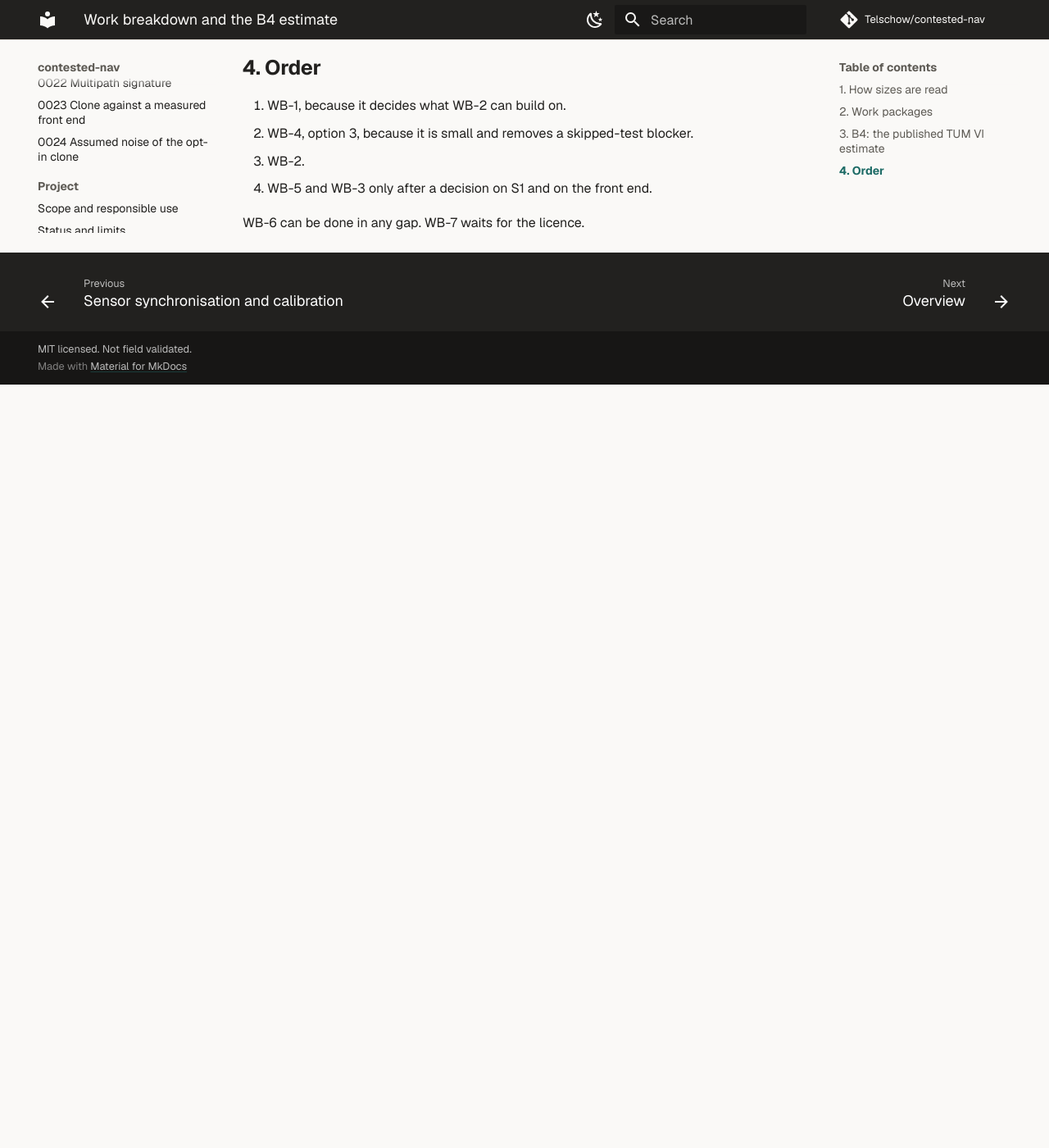
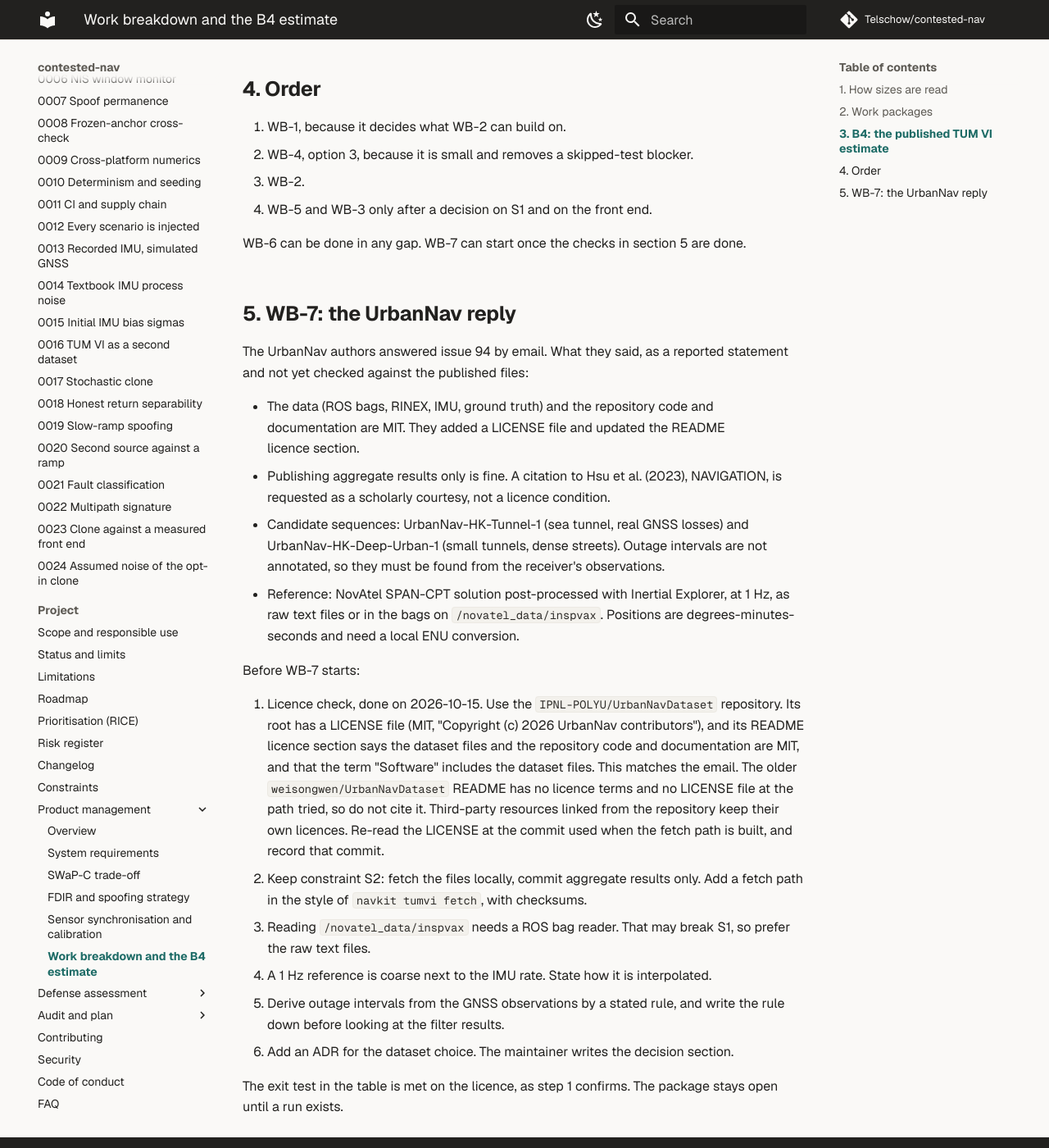
Before and after one commit to Telschow/contested-nav, an MkDocs documentation site: the page built from docs/product_management/05_work_breakdown.md, in a window 1280 px wide and 1400 px high, scrolled down 4071 px. Shown: the whole window at 82% size. Built offline with MkDocs 1.6.1 and Material for MkDocs 9.7.7, drawn with Linux system fonts in a browser that asks for light colours; comment, search, counter and statistics services are not loaded; before the commit the page ends 4540 px from its top, so only the background shows below that; some of the changed text lies outside the part shown.

Commit message:
docs: record the UrbanNav licence reply and check in the work breakdown (#90)
* Record UrbanNav licence reply in work breakdown

Add section 5 with the reported licence answer and a checklist for WB-7.
The reply is not yet checked against the published LICENSE file.

Co-Authored-By: Claude Sonnet 5.5 <noreply@anthropic.com>
Claude-Session: https://claude.ai/code/session_017jTdzpjZ6khc17PhiWY99H

* Record the UrbanNav licence check in the work breakdown

Co-Authored-By: Claude Sonnet 5.5 <noreply@anthropic.com>
Claude-Session: https://claude.ai/code/session_017jTdzpjZ6khc17PhiWY99H

---------

Co-authored-by: Claude <noreply@anthropic.com>

```diff
--- a/docs/product_management/05_work_breakdown.md
+++ b/docs/product_management/05_work_breakdown.md
@@ -27,7 +27,7 @@ TUM VI data path was M. No hours are quoted, because none were recorded.
 | WB-6 | Remaining P5-09 and P5-12 | Baseline records and the pull-request clean-up | None | S | Stated in the roadmap item. |
 | WB-7 | UrbanNav | A licence answer, then a third dataset | Issue 94 | M | The licence permits the use, or the dataset is dropped. |
 
-WB-1 is done: the [vision-ramp study](../vision_ramp.md) puts the floor at about 2 m/s for independent visual errors. WB-2 has a feasibility result: the [fault classification study](../fault_classification.md) separates multipath, calls spoofing in about three quarters of runs and has a control false-alarm rate of 35% on unseen runs, so the exit test is not met and the package stays open. WB-6 is done: the baseline records are dated snapshots by decision, and no housekeeping item is open. WB-4 is done: option 3 was taken and B4 is resolved (R5 in `CONSTRAINTS.md`). WB-7 is on hold.
+WB-1 is done: the [vision-ramp study](../vision_ramp.md) puts the floor at about 2 m/s for independent visual errors. WB-2 has a feasibility result: the [fault classification study](../fault_classification.md) separates multipath, calls spoofing in about three quarters of runs and has a control false-alarm rate of 35% on unseen runs, so the exit test is not met and the package stays open. WB-6 is done: the baseline records are dated snapshots by decision, and no housekeeping item is open. WB-4 is done: option 3 was taken and B4 is resolved (R5 in `CONSTRAINTS.md`). WB-7 is unblocked on the licence question: see section 5.
 
 ## 3. B4: the published TUM VI estimate
 
@@ -56,4 +56,37 @@ for the licence hint. Neither is a reproduction.
 3. WB-2.
 4. WB-5 and WB-3 only after a decision on S1 and on the front end.
 
-WB-6 can be done in any gap. WB-7 waits for the licence.
+WB-6 can be done in any gap. WB-7 can start once the checks in section 5 are done.
+
+## 5. WB-7: the UrbanNav reply
+
+The UrbanNav authors answered issue 94 by email. What they said, as a reported statement and not yet checked
+against the published files:
+
+- The data (ROS bags, RINEX, IMU, ground truth) and the repository code and documentation are MIT. They added a
+  LICENSE file and updated the README licence section.
+- Publishing aggregate results only is fine. A citation to Hsu et al. (2023), NAVIGATION, is requested as a
+  scholarly courtesy, not a licence condition.
+- Candidate sequences: UrbanNav-HK-Tunnel-1 (sea tunnel, real GNSS losses) and UrbanNav-HK-Deep-Urban-1 (small
+  tunnels, dense streets). Outage intervals are not annotated, so they must be found from the receiver's
+  observations.
+- Reference: NovAtel SPAN-CPT solution post-processed with Inertial Explorer, at 1 Hz, as raw text files or in the
+  bags on `/novatel_data/inspvax`. Positions are degrees-minutes-seconds and need a local ENU conversion.
+
+Before WB-7 starts:
+
+1. Licence check, done on 2026-10-15. Use the `IPNL-POLYU/UrbanNavDataset` repository. Its root has a LICENSE file
+   (MIT, "Copyright (c) 2026 UrbanNav contributors"), and its README licence section says the dataset files and the
+   repository code and documentation are MIT, and that the term "Software" includes the dataset files. This matches
+   the email. The older `weisongwen/UrbanNavDataset` README has no licence terms and no LICENSE file at the path
+   tried, so do not cite it. Third-party resources linked from the repository keep their own licences. Re-read the
+   LICENSE at the commit used when the fetch path is built, and record that commit.
+2. Keep constraint S2: fetch the files locally, commit aggregate results only. Add a fetch path in the style of
+   `navkit tumvi fetch`, with checksums.
+3. Reading `/novatel_data/inspvax` needs a ROS bag reader. That may break S1, so prefer the raw text files.
+4. A 1 Hz reference is coarse next to the IMU rate. State how it is interpolated.
+5. Derive outage intervals from the GNSS observations by a stated rule, and write the rule down before looking at
+   the filter results.
+6. Add an ADR for the dataset choice. The maintainer writes the decision section.
+
+The exit test in the table is met on the licence, as step 1 confirms. The package stays open until a run exists.
```
